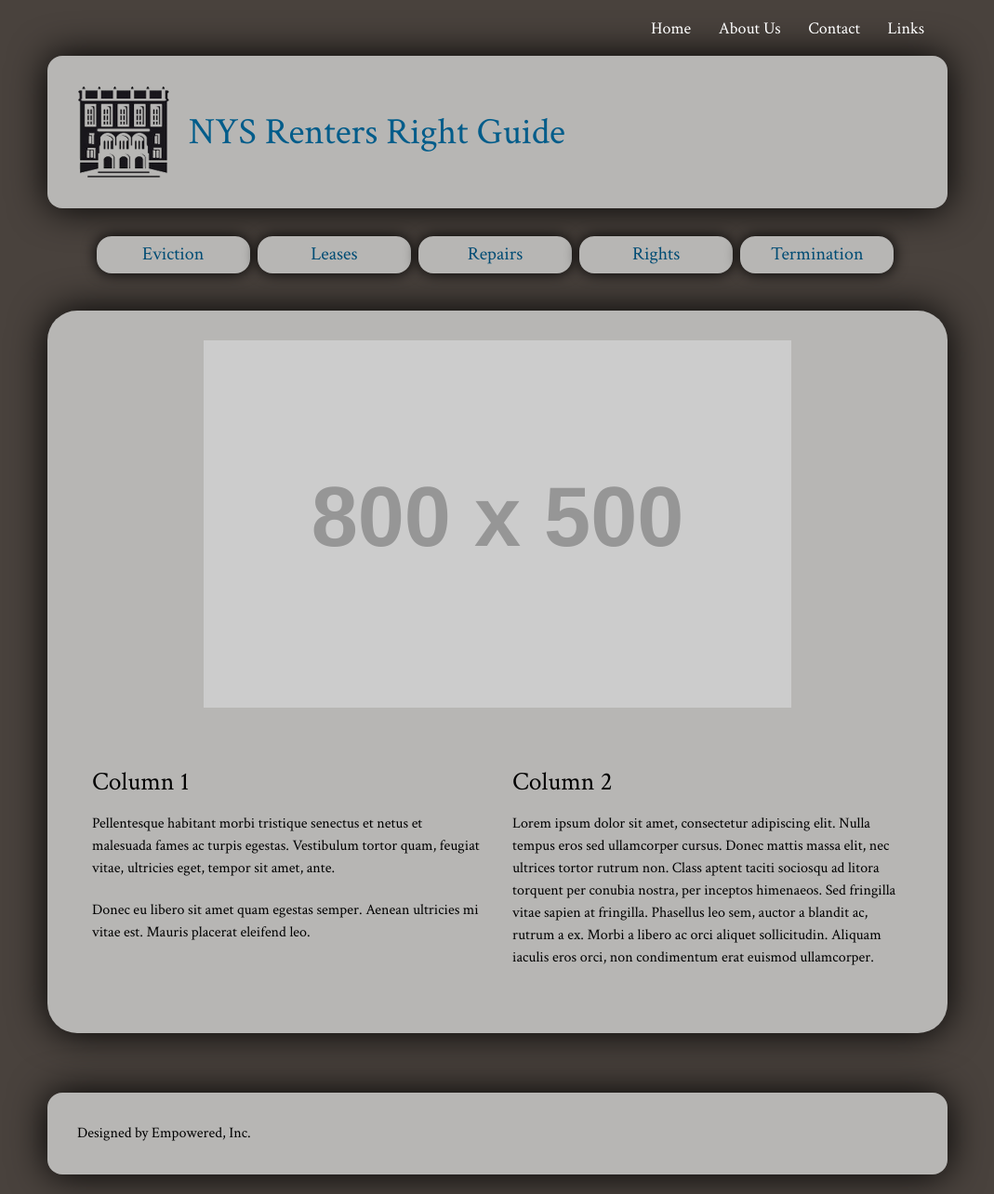
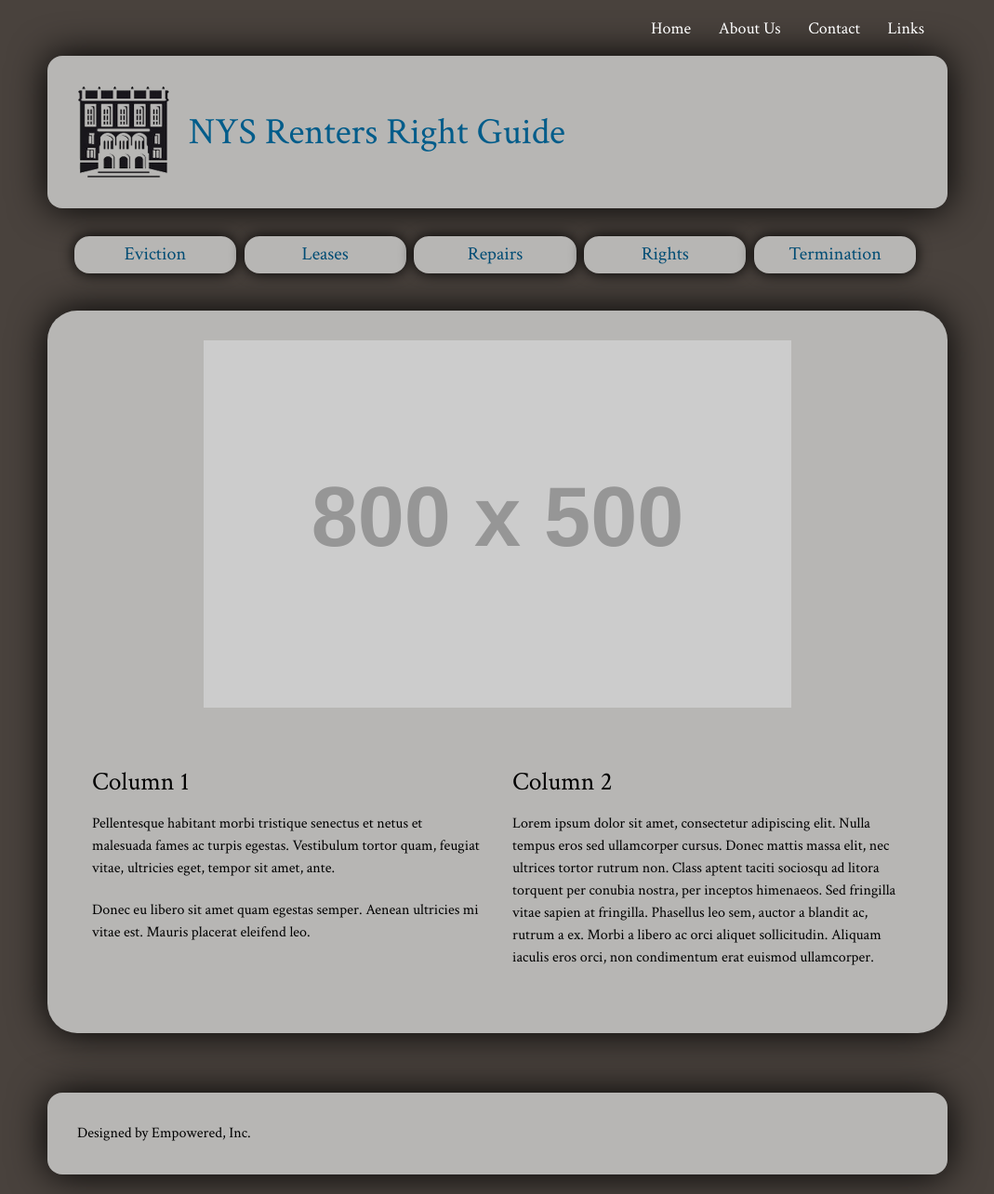
Before and after one commit to iinf362/team2, a Jekyll site: the page built from index.html, in a window 1280 px wide. Shown: the whole page at 93% size, without its empty margins (105-1174 px from the left). Built offline with Jekyll 4.4.1, drawn with Linux system fonts in a browser that asks for light colours.

Commit message:
Update style.css

```diff
--- a/css/style.css
+++ b/css/style.css
@@ -187,7 +187,7 @@ small, .font_small {font-size: 0.833em;}
 @media (min-width:680px) {
 	.nav li {
 		display: inline-block;
-		width: 17%;
+		width: 18%;
 		margin-right: 5px;
 	}
 }
```
